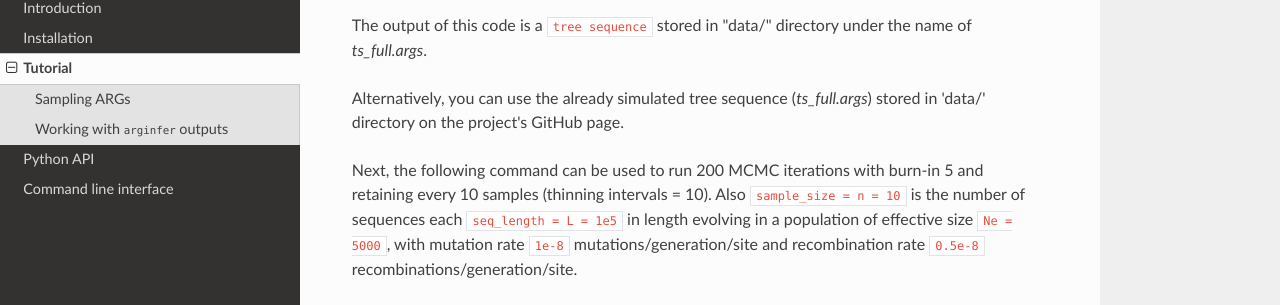
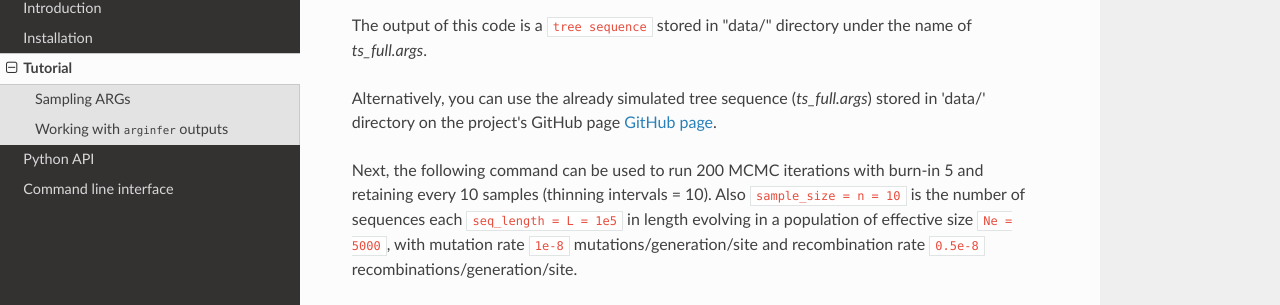
Before and after one commit to alimahmoudi29/arginfer, a Sphinx documentation site: the page built from docs/source/tutorial.rst, in a window 1280 px wide and 900 px high, scrolled down 395 px. Shown: the part 169-474 px from the top of the window. Built offline with Sphinx 7.4.7 and the Read the Docs theme 2.0.0, drawn with Linux system fonts in a browser that asks for light colours; the version number is read from the project's files by our own code.

```diff
--- a/docs/source/tutorial.rst
+++ b/docs/source/tutorial.rst
@@ -31,7 +31,7 @@
 The output of this code is a ``tree sequence`` stored in "data/" directory under the name of `ts_full.args`.
 
 Alternatively, you can use the already simulated tree sequence (`ts_full.args`) stored in 'data/' directory
-on the project's GitHub page.
+on the project's GitHub page `GitHub page <https://github.com/alimahmoudi29/arginfer/tree/master/data>`_.
 
 Next,  the following command can
 be used to run 200 MCMC iterations with burn-in 5 and retaining every 10 samples (thinning intervals = 10).
```
